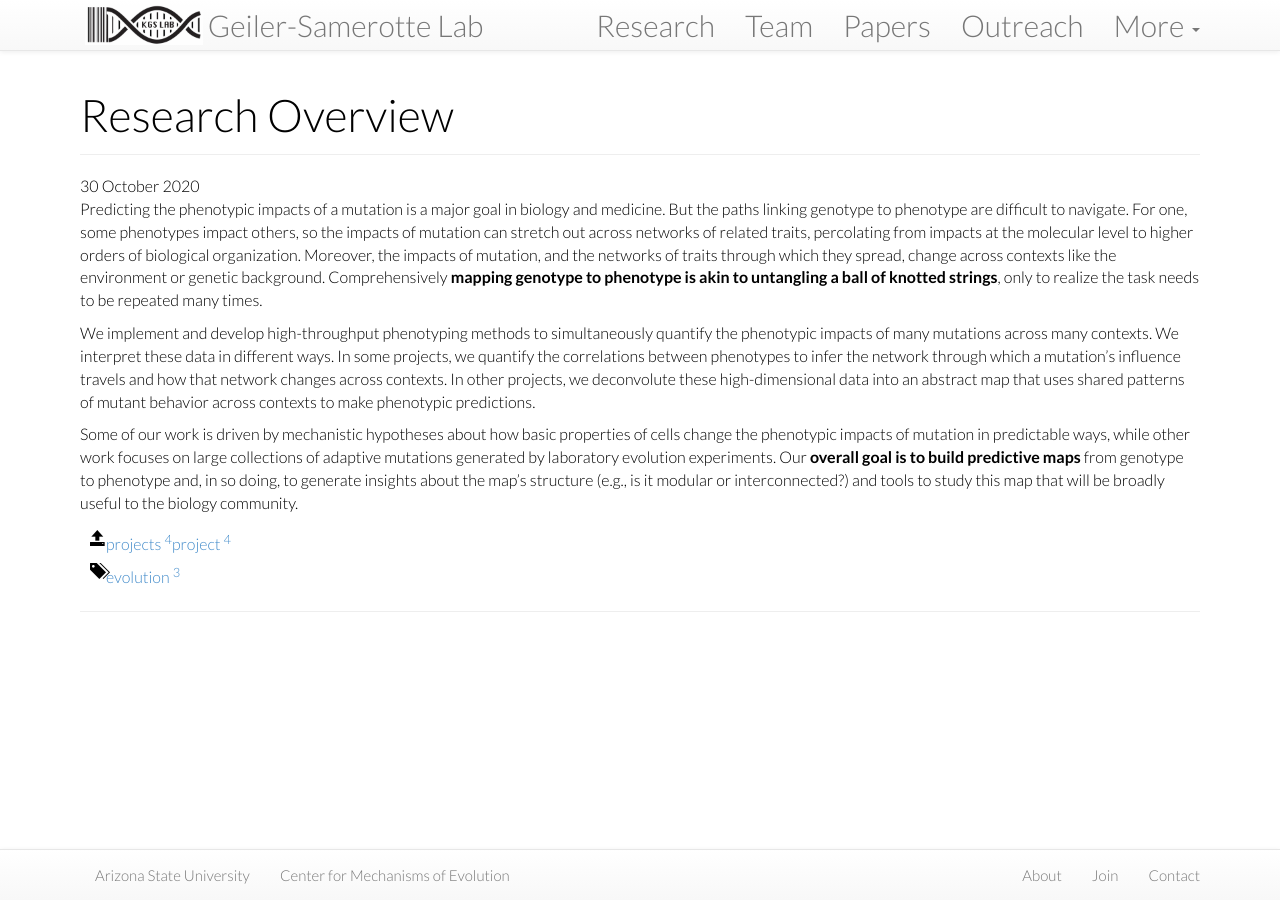
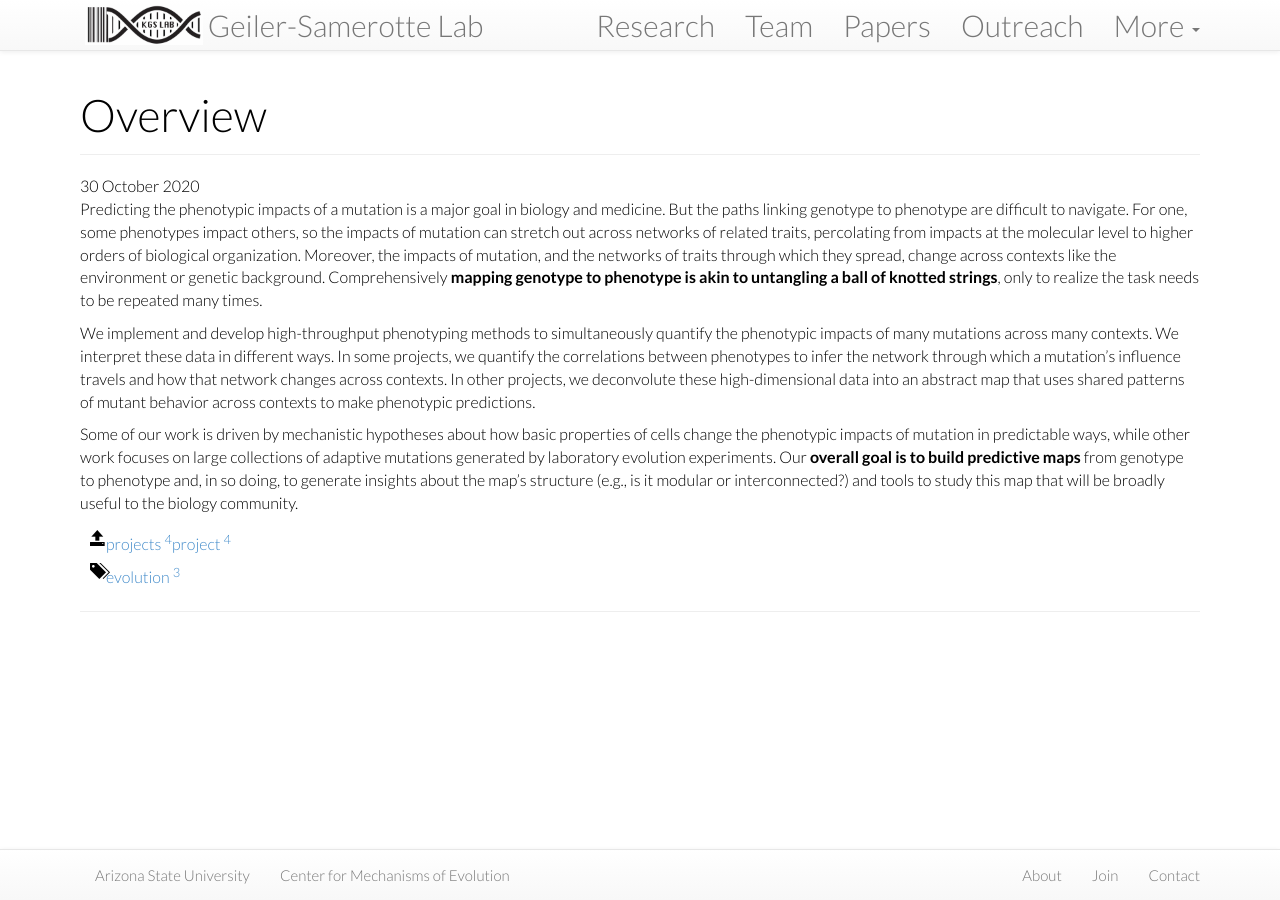
Before and after one commit to Samerotte-Lab/Samerotte-Lab.github.io, a Jekyll site: the page built from projects/_posts/2020-10-30-overview.md, in a window 1280 px wide. Built offline with Jekyll 4.4.1, drawn with Linux system fonts in a browser that asks for light colours; nearby versions of some CDN libraries.

Commit message:
research

```diff
--- a/projects/_posts/2020-10-30-overview.md
+++ b/projects/_posts/2020-10-30-overview.md
@@ -1,6 +1,6 @@
 ---
 layout: project
-title: "Research Overview"
+#title:
 handle: resistance
 image: /assets/images/papers/Cloud.png
 category: project
--- a/projects/index.html
+++ b/projects/index.html
@@ -6,13 +6,15 @@
 navorder: 1
 ---
 {% include JB/setup %}
-<!--<div class="bigspacer"></div>
+<div class="bigspacer"></div>
 <div class="bigtitle text-center">Research Overview</div>
-<div class="bigspacer"></div>-->
+<div class="bigspacer"></div>
 {% for project in site.categories.projects %}
+{% if project.title %}
 <div class="bigspacer"></div>
 <div class="head text-center">{{ project.title }}</div>
 <div class="bigspacer"></div>
+{% endif %}
 <div class='row'>
   <!--
   <div class='row'>
```
